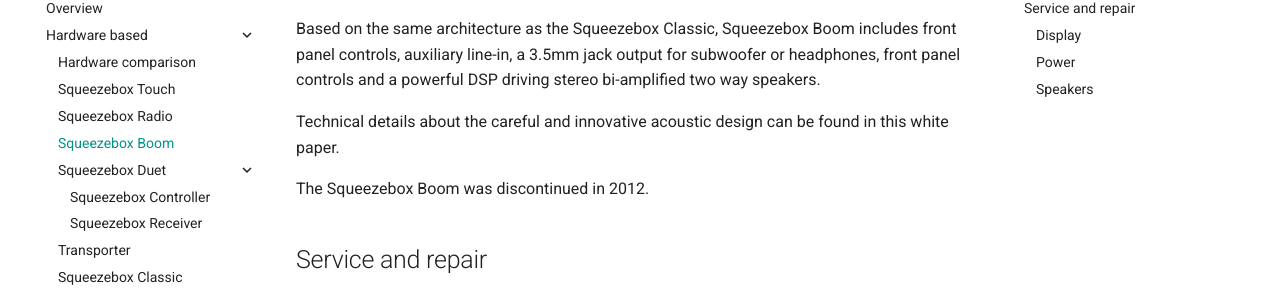
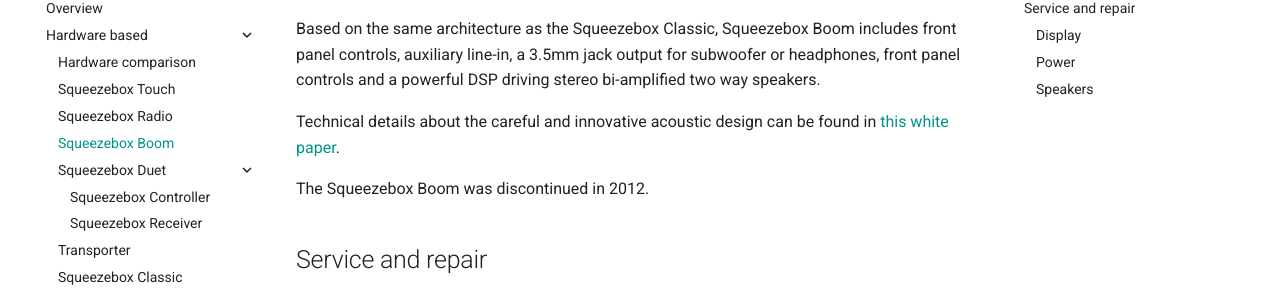
Before and after one commit to LMS-Community/lms-community.github.io, an MkDocs documentation site: the page built from docs/players-and-controllers/squeezebox-boom.md, in a window 1280 px wide and 900 px high, scrolled down 446 px. Shown: the part 148-444 px from the top of the window. Built offline with MkDocs 1.6.1 and Material for MkDocs 9.7.7, drawn with Linux system fonts in a browser that asks for light colours; part of the change alters nothing that is shown.

```diff
--- a/docs/players-and-controllers/squeezebox-boom.md
+++ b/docs/players-and-controllers/squeezebox-boom.md
@@ -11,7 +11,7 @@ The Squeezebox Boom was released in August 2008. It is the first all-in-one Sque
 
 Based on the same architecture as the Squeezebox Classic, Squeezebox Boom includes front panel controls, auxiliary line-in, a 3.5mm jack output for subwoofer or headphones, front panel controls and a powerful DSP driving stereo bi-amplified two way speakers.
 
-Technical details about the careful and innovative acoustic design can be found in this white paper.
+Technical details about the careful and innovative acoustic design can be found in [this white paper](assets/Logitech_Squeezebox_Boom_Audio_Design.pdf).
 
 The Squeezebox Boom was discontinued in 2012.
 
```
Also changed, not shown: 1 other file.
